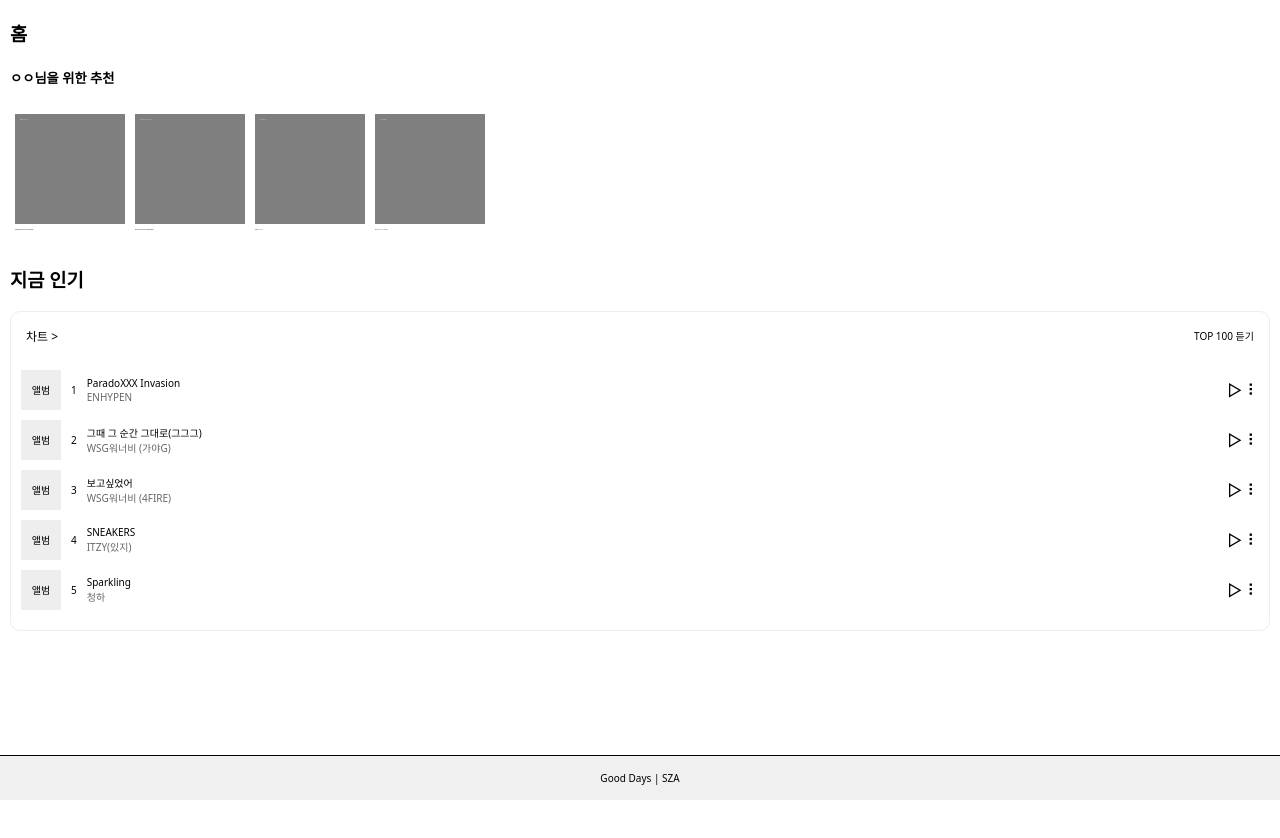
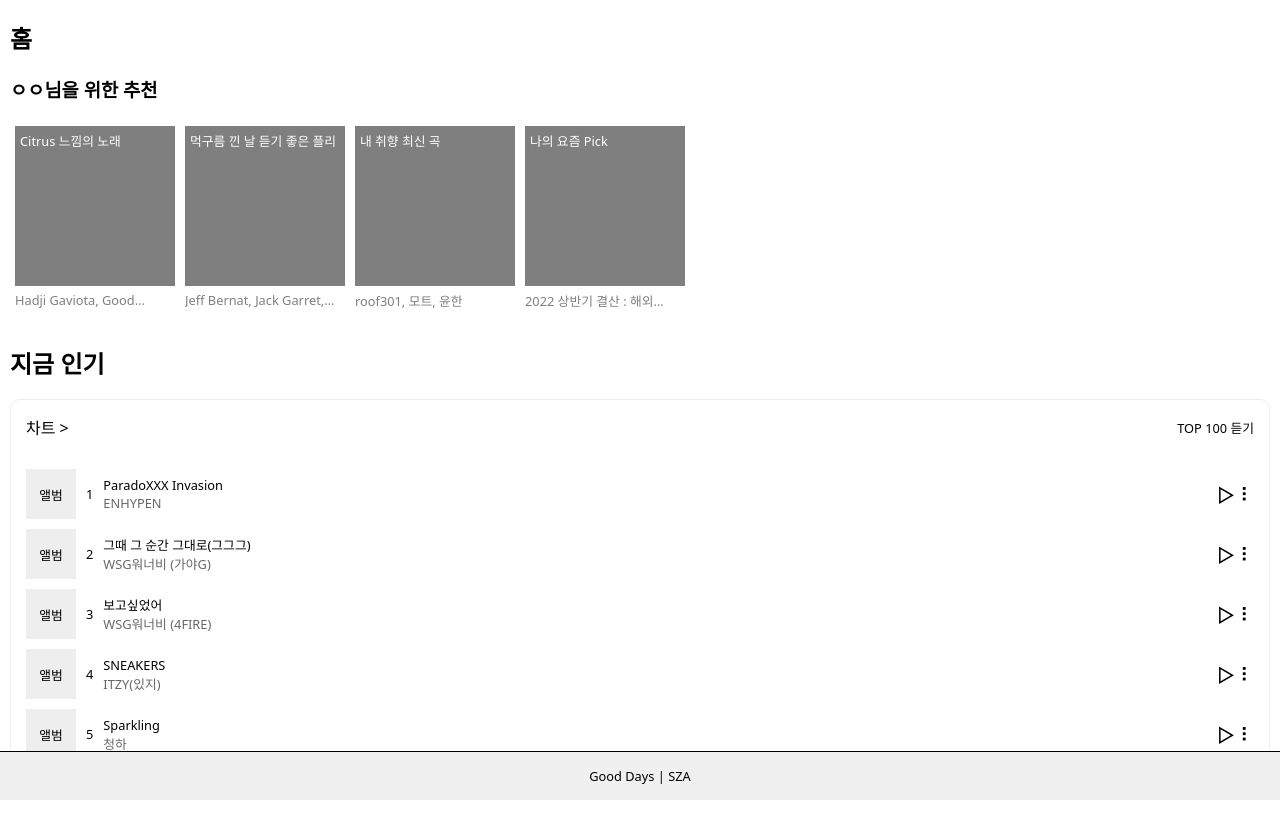
Before and after one commit to 04ian80/react-study-projects, a React (Create React App) app: page / in a window 1280 px wide. Shown: the top 838 px of the page. Before the commit the page ends 800 px from the top, so only its background shows below. Built offline with nearby package versions, Linux system fonts and the light colour scheme.

Commit message:
음악앱 | 전체적인 사이즈 확대
만들기 시작 할때부터 브라우저의 크기를 확대한 채로 작업을 해서 지금 100%일때 크기가 너무 작아보임...
font-size rem단위로 변경

```diff
--- a/src/components/MusicApp/AlbumInfo.js
+++ b/src/components/MusicApp/AlbumInfo.js
@@ -48,7 +48,6 @@ export default function AlbumInfo() {
 
 const AlbumInfoHeader = styled.div`
   display: flex;
-  // align-items: center;
   flex-direction: column;
 
   & > span {
@@ -68,23 +67,23 @@ const AlbumInfoHeader = styled.div`
   }
 
   & > .album-artist {
-    font-size: 10px;
+    font-size: 0.9rem;
   }
 
   & > .album-info {
     color: rgba(0, 0, 0, 0.4);
-    font-size: 8px;
+    font-size: 0.8rem;
     font-weight: 400;
-
+  }
 `;
 
 const AlbumIntroduce = styled.div`
-  font-size: 12px;
+  font-size: 1rem;
 `;
 
 const ReactionToAlbum = styled.div`
   display: flex;
-  // flex-direction: column;
+  align-items: center;
   padding: 0 10px;
   width: 280px;
   justify-content: space-between;
--- a/src/components/MusicApp/Chart/Lists.js
+++ b/src/components/MusicApp/Chart/Lists.js
@@ -42,9 +42,7 @@ export default function Lists(props) {
           </L.SongInfo>
           <L.Play>
             <L.PlayItem>▷</L.PlayItem>
-            {/* <L.PlayItem onClick={popAlbumInfo}>⠇</L.PlayItem> */}
             <L.PlayItem onClick={() => nav('/albuminfo')}>⠇</L.PlayItem>
-            {/* {albuminfo && <L.AlbumInfo>앨범 정보</L.AlbumInfo>} */}
           </L.Play>
         </L.EachList>
       ))}
--- a/src/components/MusicApp/Home/ChartNow.js
+++ b/src/components/MusicApp/Home/ChartNow.js
@@ -46,7 +46,6 @@ export default function ChartNow() {
 const ChartCategoty = styled.div`
   display: flex;
   justify-content: space-around;
-  // padding: 15px 0;
   border-bottom: 1px solid #eee;
 `;
 
@@ -54,13 +53,14 @@ const CategoryBtn = styled.button`
   background-color: white;
   border: none;
   padding: 15px;
+  font-size: 1rem;
 `;
 
 const Header = styled.div`
   display: flex;
   align-items: center;
   justify-content: space-between;
-  font-size: 13px;
+  font-size: 1.2rem;
 
   & > span:last-child {
     margin: auto;
--- a/src/components/MusicApp/Home/Home.js
+++ b/src/components/MusicApp/Home/Home.js
@@ -8,8 +8,8 @@ export default function Home() {
   return (
     <>
       <div>
-        <h3>홈</h3>
-        <h5>ㅇㅇ님을 위한 추천</h5>
+        <h2>홈</h2>
+        <h3>ㅇㅇ님을 위한 추천</h3>
         <RecommandContainer>
           {recommandData.map((rec) => (
             <RecommandInfo key={rec.id}>
@@ -53,8 +53,8 @@ const RecommandBox = styled(Link)`
   flex-shrink: 0;
   margin-bottom: 5px;
   padding: 5px;
-  width: 100px;
-  height: 100px;
+  width: 150px;
+  height: 150px;
   text-decoration: none;
   background-color: rgba(0, 0, 0, 0.5);
   color: white;
@@ -62,7 +62,7 @@ const RecommandBox = styled(Link)`
 
 const RecommandInfo = styled.div`
   margin: 5px;
-  font-size: 1px;
+  font-size: 0.8rem;
   color: rgba(0, 0, 0, 0.4);
 `;
 
@@ -79,7 +79,7 @@ const Playing = styled.div`
   text-decoration: none;
   border-top: 1px solid black;
   list-style: none;
-  font-size: 10px;
+  font-size: 0.8rem;
   z-index: 9999;
 `;
 
@@ -93,8 +93,8 @@ const BottomBox = styled.div`
 `;
 
 const RecommandDesc = styled(Link)`
-  width: 100px;
-  color: black;
+  width: 150px;
+  color: rgba(0, 0, 0, 0.5);
   text-decoration: none;
   overflow: hidden;
   text-overflow: ellipsis;
--- a/src/components/MusicApp/Home/PlayingNow.js
+++ b/src/components/MusicApp/Home/PlayingNow.js
@@ -96,11 +96,11 @@ const Search = styled.input`
   display: flex;
   align-items: center;
   flex-grow: 1;
-  padding: 8px 15px;
+  padding: 10px 15px;
   border: none;
   border-radius: 20px;
   background-color: #eee;
-  font-size: 11px;
+  font-size: 0.8rem;
 
   &:focus {
     outline: none;
@@ -110,5 +110,6 @@ const Search = styled.input`
 const CancelBtn = styled.input`
   background-color: white;
   border: none;
+  font-size: 1rem;
   cursor: pointer;
 `;
--- a/src/components/MusicApp/Home/PopNow.js
+++ b/src/components/MusicApp/Home/PopNow.js
@@ -6,7 +6,7 @@ import ChartList from '../Chart/ChartList';
 export default function PopNow() {
   return (
     <>
-      <h3>지금 인기</h3>
+      <h2>지금 인기</h2>
       <ChartBox>
         <ChartHead>
           <ChartTitle to='chartnow'>차트 &gt;</ChartTitle>
@@ -34,15 +34,17 @@ const ChartHead = styled.div`
 `;
 
 const ChartTitle = styled(Link)`
+  display: flex;
+  align-items: center;
   text-decoration: none;
-  font-size: 12px;
+  font-size: 1rem;
   color: black;
 `;
 
 const TopHund = styled.span`
-  font-size: 10px;
+  font-size: 0.8rem;
 `;
 
 const ChartBody = styled.div`
-  padding: 10px;
+  padding: 15px;
 `;
--- a/src/components/MusicApp/Home/Recommand.js
+++ b/src/components/MusicApp/Home/Recommand.js
@@ -26,7 +26,6 @@ export default function Recommand() {
 const Header = styled.div`
   display: flex;
   align-items: center;
-  font-size: 13px;
   font-weight: 400;
   margin-bottom: 30px;
 `;
@@ -37,6 +36,6 @@ const Back = styled.span`
 
 const Title = styled.span`
   margin: auto;
-  font-size: 11px;
+  font-size: 1rem;
   font-weight: 500;
 `;
--- a/src/components/MusicApp/style/AlbumList.style.js
+++ b/src/components/MusicApp/style/AlbumList.style.js
@@ -4,7 +4,7 @@ export const EachList = styled.div`
   display: flex;
   align-items: center;
   margin: 15px;
-  font-size: 10px;
+  font-size: 0.8rem;
 `;
 
 export const SongInfo = styled.div`
@@ -26,7 +26,7 @@ export const Img = styled.span`
   height: 80px;
   margin-right: 10px;
   background-color: #eee;
-  font-size: 10px;
+  font-size: 0.8rem;
   flex-shrink: 0;
 `;
 
@@ -47,5 +47,5 @@ export const AlbumInfo = styled.div`
   border: 1px solid #eee;
   border-radius: 10px;
   background-color: #fff;
-  font-size: 10px;
+  font-size: 0.8rem;
 `;
--- a/src/components/MusicApp/style/Header.style.js
+++ b/src/components/MusicApp/style/Header.style.js
@@ -4,7 +4,7 @@ export const Header = styled.div`
   display: flex;
   align-items: center;
   justify-content: space-between;
-  font-size: 13px;
+  font-size: 1.1rem;
 
   & > span {
     width: 33%;
--- a/src/components/MusicApp/style/List.style.js
+++ b/src/components/MusicApp/style/List.style.js
@@ -4,7 +4,7 @@ export const EachList = styled.div`
   display: flex;
   align-items: center;
   margin-bottom: 10px;
-  font-size: 10px;
+  font-size: 0.8rem;
 `;
 
 export const SongInfo = styled.div`
@@ -22,17 +22,17 @@ export const Img = styled.span`
   display: flex;
   justify-content: center;
   align-items: center;
-  width: 40px;
-  height: 40px;
+  width: 50px;
+  height: 50px;
   margin-right: 10px;
   background-color: #eee;
-  font-size: 10px;
+  font-size: 0.8rem;
   flex-shrink: 0;
 `;
 
 export const Play = styled.div`
   margin-left: auto;
-  font-size: 16px;
+  font-size: 1.2rem;
 `;
 
 export const PlayItem = styled.span`
@@ -40,12 +40,3 @@ export const PlayItem = styled.span`
   cursor: pointer;
   margin-left: 5px;
 `;
-
-export const AlbumInfo = styled.div`
-  position: absolute;
-  padding: 5px;
-  border: 1px solid #eee;
-  border-radius: 10px;
-  background-color: #fff;
-  font-size: 10px;
-`;
```
